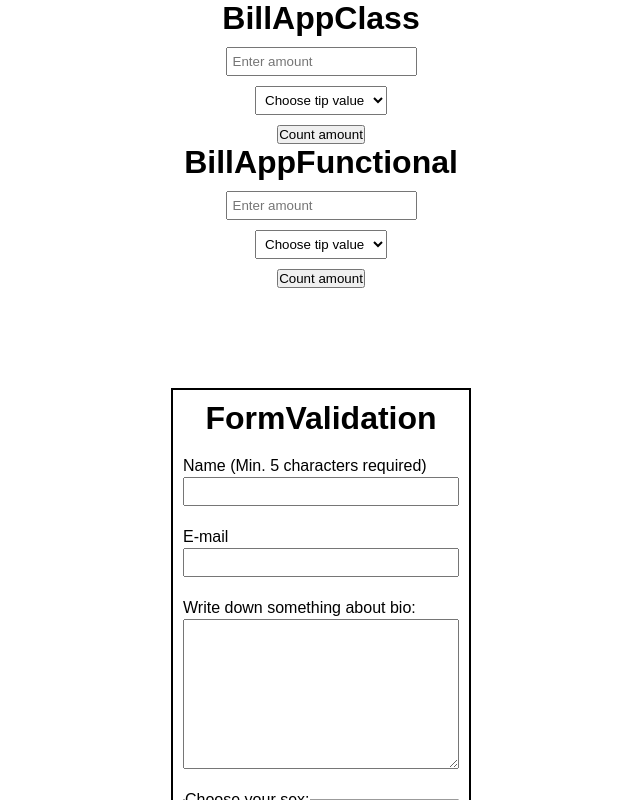
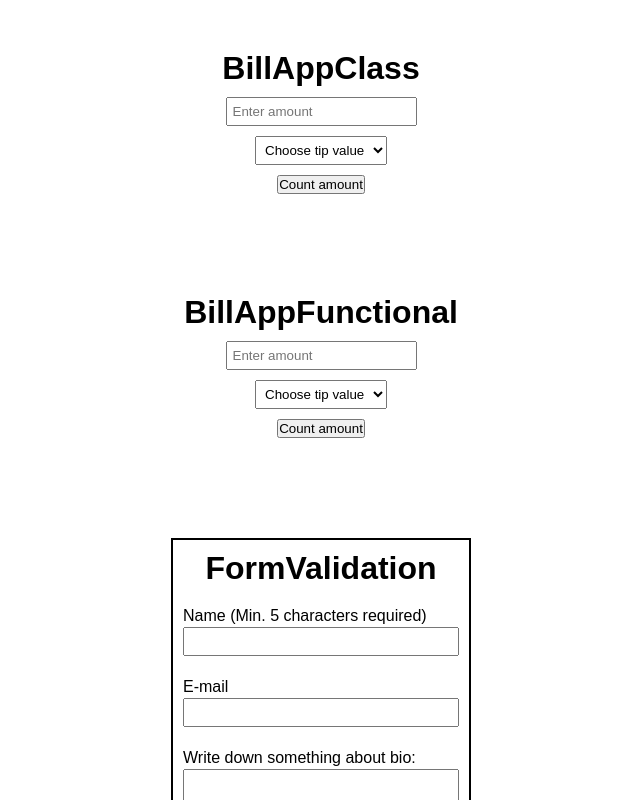
Before and after one commit to MariuszRozycki/R-S_module-4-assignments, a React (Create React App) app: page / in a window 1280 px wide. Shown: the top 800 px of the page, without its empty margins (319-959 px from the left). Built offline with nearby package versions, Linux system fonts and the light colour scheme.

Commit message:
feat: add margin to BillApp

```diff
--- a/src/App.js
+++ b/src/App.js
@@ -4,6 +4,8 @@ import BillAppFunctional from './BillApp/BillAppFunctional';
 import FormValidation from './FormValidation/FormValidation';
 import ReactFormValidation from './FormValidation/FormValReactForm';
 import ReactForm from './FormValidation/ReactForm';
+import ExpensesCalculator from './ExpensesCalculator/ExpensesCalculator';
+
 
 function App() {
   return (
@@ -13,6 +15,7 @@ function App() {
       <FormValidation />
       <ReactFormValidation />
       <ReactForm />
+      <ExpensesCalculator />
     </div>
   );
 }
--- /dev/null
+++ b/src/BillApp/BillApp.css
@@ -0,0 +1,3 @@
+.BillApp {
+  margin: 50px auto 100px;
+}
--- a/src/BillApp/BillAppClass.js
+++ b/src/BillApp/BillAppClass.js
@@ -1,4 +1,6 @@
 import React from "react";
+
+import './BillApp.css';
 
 class BillAppClass extends React.Component {
 
@@ -50,7 +52,7 @@ class BillAppClass extends React.Component {
       console.log(typeof this.state.tipValue);
       console.log(this.state.tipValue);
       return (
-        <div>
+        <div className='BillApp'>
           <h1>
             BillAppClass
           </h1>
@@ -63,7 +65,7 @@ class BillAppClass extends React.Component {
     if (this.state.tipValue === '0%' && this.state.clicked) {
 
       return (
-        <div>
+        <div className='BillApp'>
           <h1>BillAppClass</h1>
           <p>You are @$$hole! Didn't give any tip!</p>
           <p>Amount to pay without tip: {this.state.amountValue}</p>
@@ -72,7 +74,7 @@ class BillAppClass extends React.Component {
     }
 
     return (
-      <div>
+      <div className='BillApp'>
         <h1>
           BillAppClass
         </h1>
--- a/src/BillApp/BillAppFunctional.js
+++ b/src/BillApp/BillAppFunctional.js
@@ -1,4 +1,6 @@
 import React, { useState } from "react";
+
+import './BillApp.css'
 
 const styles = {
   display: 'block',
@@ -29,7 +31,7 @@ function BillAppFunctional({ clicked, vat }) {
 
   if (!valueClicked) {
     return (
-      <div>
+      <div className='BillApp'>
         <h1>
           BillAppClassFunctional
         </h1>
@@ -40,7 +42,7 @@ function BillAppFunctional({ clicked, vat }) {
   }
 
   return (
-    <div>
+    <div className='BillApp'>
       <h1>
         BillAppFunctional
       </h1>
--- /dev/null
+++ b/src/ExpensesCalculator/ExpensesCalculator.js
@@ -0,0 +1,9 @@
+import React from 'react';
+
+function ExpensesCalculator() {
+  <div>
+    <h1>ExpensesCalculator</h1>
+  </div>
+}
+
+export default ExpensesCalculator;
```
